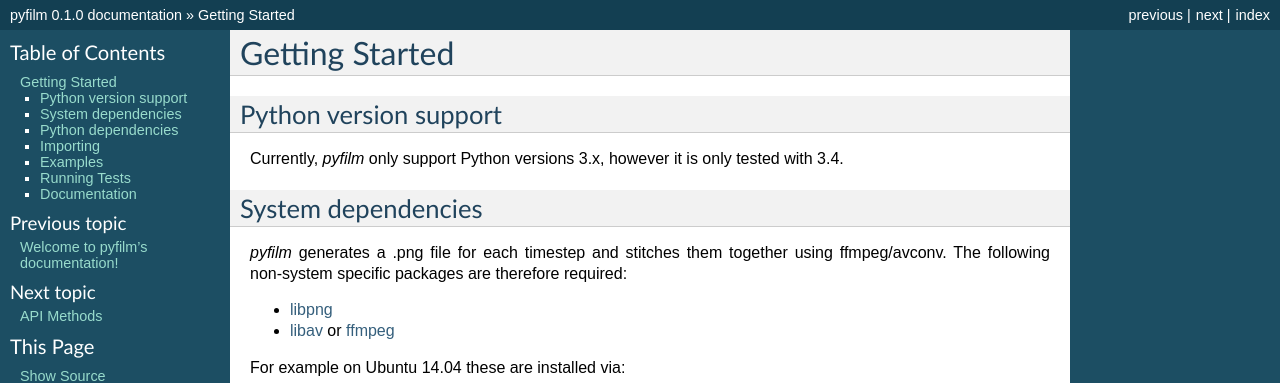
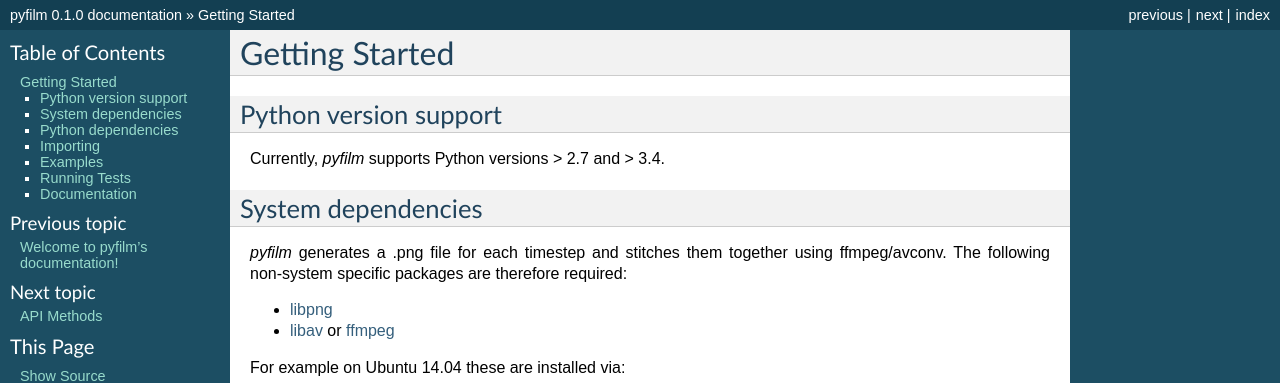
Before and after one commit to ferdinandvanwyk/pyfilm, a Sphinx documentation site: the page built from docs/source/getting_started.rst, in a window 1280 px wide. Shown: the top 383 px of the page. Built offline with Sphinx 7.4.7, drawn with Linux system fonts in a browser that asks for light colours.

Commit message:
update travis python versions

```diff
--- a/docs/source/getting_started.rst
+++ b/docs/source/getting_started.rst
@@ -4,8 +4,7 @@ Getting Started
 Python version support
 ----------------------
 
-Currently, *pyfilm* only support Python versions 3.x, however it is only tested
-with 3.4.
+Currently, *pyfilm* supports Python versions > 2.7 and > 3.4.
 
 System dependencies
 -------------------
```
Also changed, not shown: .travis.yml.
